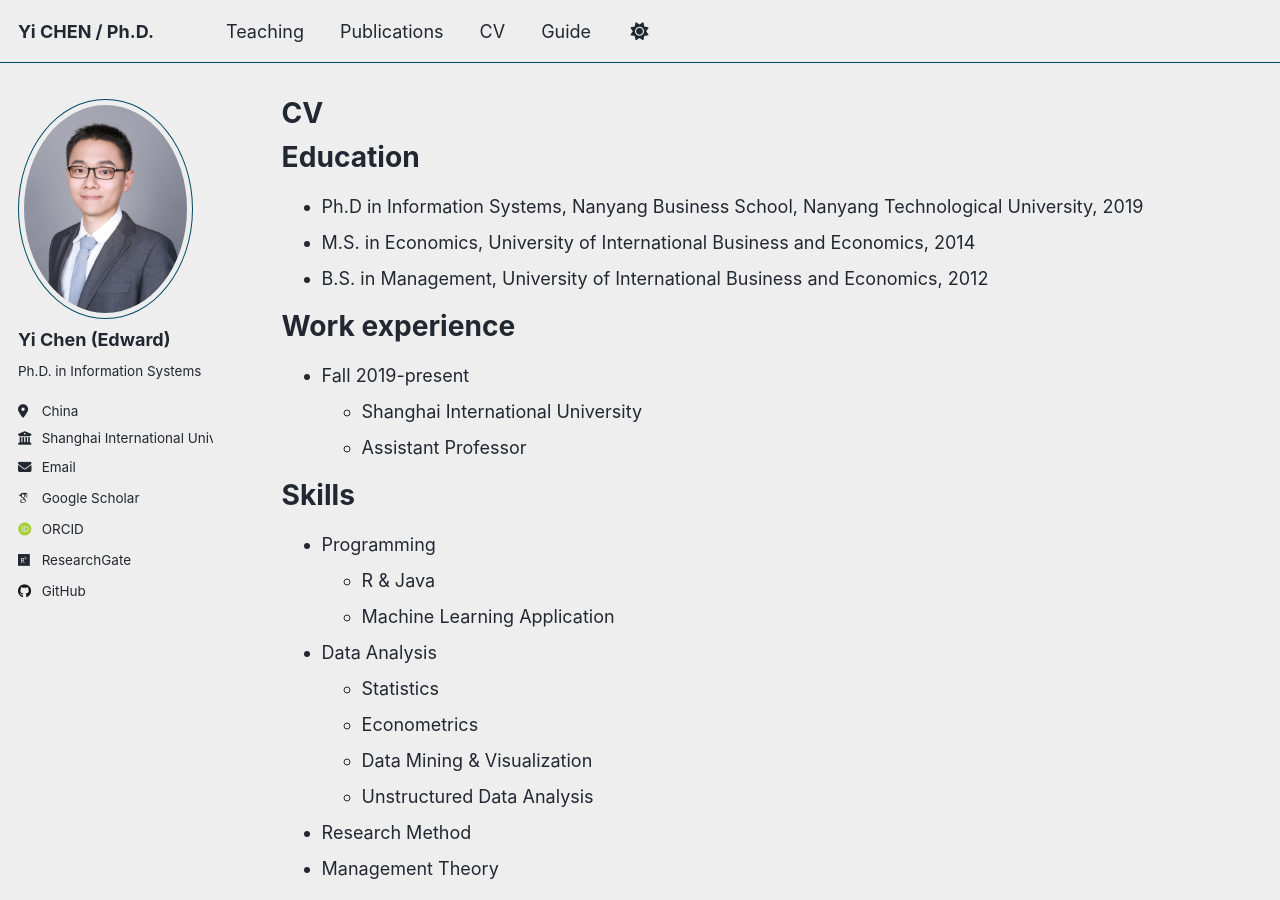
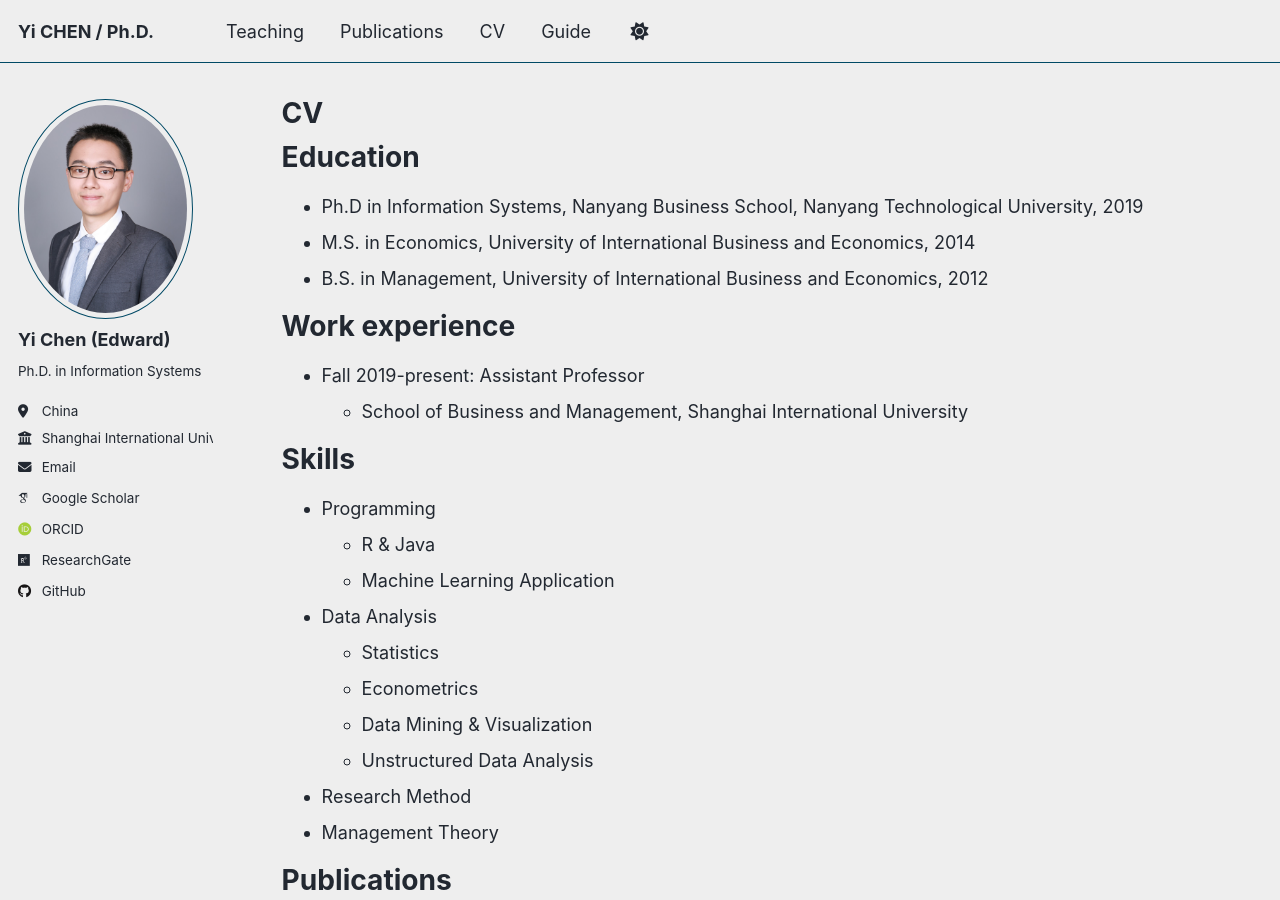
Before and after one commit to chenyi-edward/chenyi-edward.github.io, a Jekyll site: the page built from _pages/cv.md, in a window 1280 px wide and 900 px high. Built offline with Jekyll 4.4.1, drawn with Linux system fonts in a browser that asks for light colours; some web fonts are replaced; a script that is not in the unit is left out.

Commit message:
Update cv.md

```diff
--- a/_pages/cv.md
+++ b/_pages/cv.md
@@ -17,9 +17,8 @@ Education
 
 Work experience
 ======
-* Fall 2019-present
-  * Shanghai International University
-  * Assistant Professor
+* Fall 2019-present: Assistant Professor
+  * School of Business and Management, Shanghai International University
 
 Skills
 ======
```
